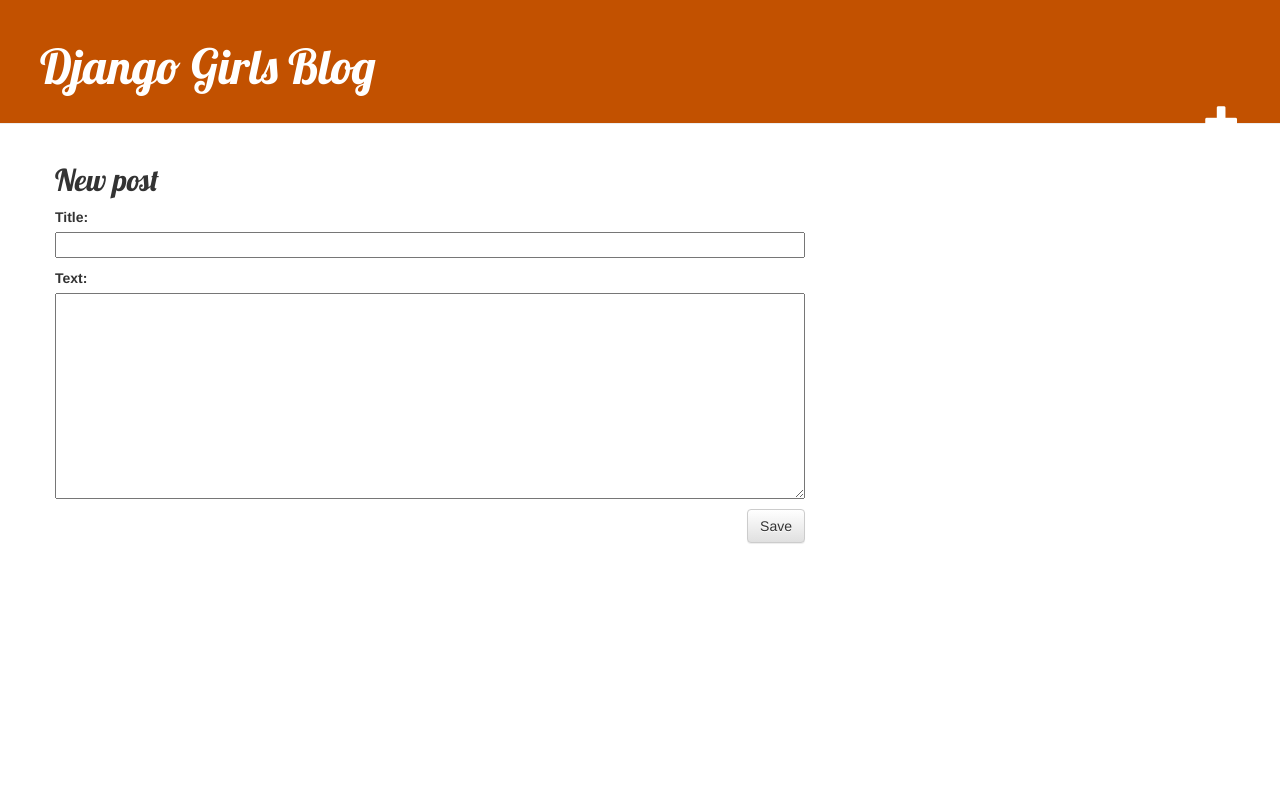
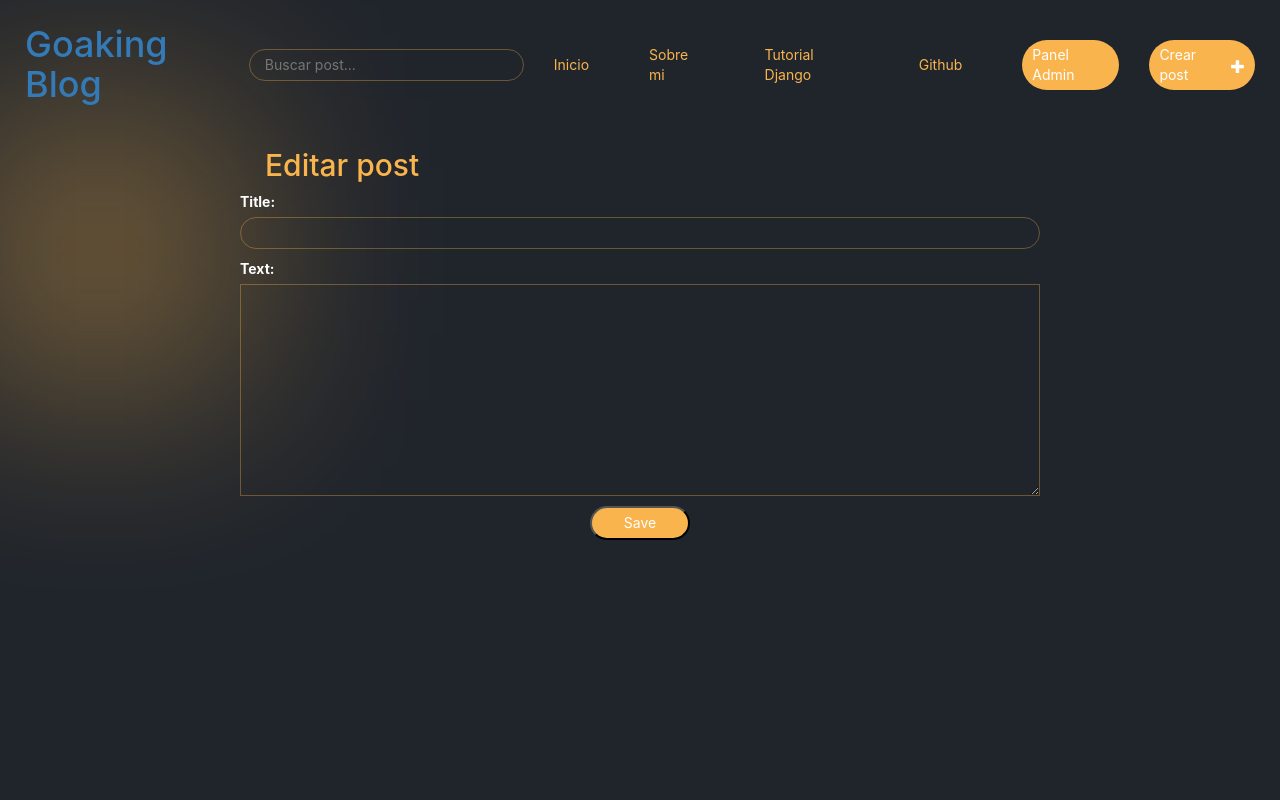
Before and after one commit to GoakingFy/blog-django, a Django app: page /post/new in a window 1280 px wide. Run offline with Django 3.2, Linux system fonts and the light colour scheme; the visitor is signed in with stand-in values (Sample User, id 1); some libraries are stand-ins or nearby versions.

Commit message:
se ha agregado estilos

```diff
--- a/blog/static/css/blog.css
+++ b/blog/static/css/blog.css
@@ -1,50 +1,204 @@
-h1 a, h2 a {
-    color: #FCA205;
-    font-family: 'Lobster';
-}
-.page-header {
-    background-color: #C25100;
-    margin-top: 0;
-    padding: 20px 20px 20px 40px;
+
+*{
+    margin: 0;
+    padding: 0;
+    box-sizing: border-box;
+    font-family: -apple-system,BlinkMacSystemFont,segoe ui,Roboto,Helvetica,Arial,sans-serif,apple color emoji,segoe ui emoji,segoe ui symbol;
 }
 
-.page-header h1, .page-header h1 a, .page-header h1 a:visited, .page-header h1 a:active {
-    color: #ffffff;
-    font-size: 36pt;
+body{
+    background-color: #20252C;
+}
+
+body:before{
+    content: "";
+    background-color: #f9b44d5d;
+    filter: blur(100px);
+    width: 300px;
+    height: 300px;
+    position: absolute;
+    left: -50px;
+    top: 100px;
+    z-index: -1;
+}
+
+nav {
+    background-color: transparent;
+    margin: 0;
+    display: flex;
+    justify-content: space-between;
+    padding: 25px;
+    align-items: center;
+
+
+
+
+}
+
+
+nav ul{
+    display: flex;
+    align-items: center;
+    margin: 0;
+}
+
+ul li{
+    list-style: none;
+    margin: 0px 30px;
     text-decoration: none;
 }
+ul li a{
+    color: #f9b44d;
 
-.content {
-    margin-left: 40px;
 }
 
-h1, h2, h3, h4 {
-    font-family: 'Lobster', cursive;
+a:hover{
+    text-decoration: none;
+    color: #1f7c8e;
 }
 
-.date {
-    color: #828282;
+form{
+    display: flex;
+    align-items: center;
+}
+label{
+    position: relative;
+}
+.gg-search{
+   transform: scale(0.8);
+    color: #f9b44d;
+    position: absolute;
+    right: 15px;
+    top: -2px;
+    cursor: pointer;
+}
+form input{
+
+    background-color: transparent;
+    border: none;
+
+    color: #fff;
+    border: 1px solid #f9b44d57;
+    padding: 5px 40px 5px 15px;
+    border-radius: 50px;
+
 }
 
-.save {
-    float: right;
+
+
+input:focus{
+    outline: none;
 }
 
-.post-form textarea, .post-form input {
-    width: 100%;
+.btn_panel_admin , .new_post{
+    color: #fff;
+    background-color: #f9b44d;
+    padding: 5px 10px ;
+    border-radius: 50px;
+    display: flex;
+    align-items: center;
+    justify-content: space-around;
 }
 
-.top-menu, .top-menu:hover, .top-menu:visited {
-    color: #ffffff;
-    float: right;
-    font-size: 26pt;
-    margin-right: 20px;
+.new_post span{
+    margin-left: 4px;
 }
 
-.post {
-    margin-bottom: 70px;
+h1{
+    margin: 0;
 }
 
-.post h2 a, .post h2 a:visited {
-    color: #000000;
+.container_info_header{
+
+    color: #fff;
+    height: 250px;
+    display: flex;
+    flex-direction: column;
+    justify-content: center;
+    align-items: center;
+
 }
+
+.row{
+    display: flex;
+    flex-direction: column;
+    justify-content: center;
+    align-items: center;
+
+}
+
+.post{
+    margin: 30px 0px;
+    border-bottom:1px solid #ffffff3e ;
+
+}
+
+.post h2 a , h2{
+    color: #f9b44d;
+}
+
+ .post p , .date{
+    color: #fff;
+}
+
+.btn_edit_post{
+    color: #fff;
+    background-color: #f9b44d;
+    padding: 5px 10px ;
+    border-radius: 50px;
+    display: flex;
+    align-items: center;
+    justify-content: space-around;
+    width: 120px;
+    margin: 10px 0px;
+}
+
+.h2_lasts_posts{
+    color: #fff;
+}
+
+.post-form{
+    display: flex;
+    justify-content: center;
+    align-items: center;
+    flex-direction: column;
+}
+
+.post-form p{
+    width: 800px;
+    display: flex;
+
+
+    flex-direction: column;
+
+}
+
+.post-form label{
+    color: #fff;
+}
+
+#id_title{
+    background-color: transparent;
+}
+
+#id_text{
+    background-color: transparent;
+    border: none;
+
+    color: #fff;
+    border: 1px solid #f9b44d57;
+    padding: 5px 40px 5px 15px;
+    width: 800px;
+
+}
+
+.btn_save{
+    color: #fff;
+    background-color: #f9b44d;
+    padding: 5px 10px ;
+    border-radius: 50px;
+    display: flex;
+    align-items: center;
+    justify-content: space-around;
+    width: 100px;
+}
--- a/blog/templates/blog/base.html
+++ b/blog/templates/blog/base.html
@@ -15,18 +15,34 @@
       rel="stylesheet"
       type="text/css"
     />
+    <link
+      href="https://unpkg.com/css.gg@2.0.0/icons/css/search.css"
+      rel="stylesheet"
+    />
     <link rel="stylesheet" href="{% static 'css/blog.css' %}" />
   </head>
   <body>
     <body>
-      <div class="page-header">
-        <h1><a href="/">Django Girls Blog</a></h1>
+      <nav>
+        <h1><a href="/">Goaking Blog</a></h1>
+        <form action="" method="get">
+          <input id="inp_search" type="text" placeholder="Buscar post..." />
+          <label for="inp_search"><i class="gg-search"></i></label>
+        </form>
+
+        <ul>
+          <li><a href="#">Inicio</a></li>
+          <li><a href="#">Sobre mi</a></li>
+          <li><a href="#">Tutorial Django</a></li>
+          <li><a href="#">Github</a></li>
+          <li>
+            <a target="_blank" class="btn_panel_admin" href="{% url 'admin:index' %}">Panel Admin</a>
+          </li>
+        </ul>
         {% if user.is_authenticated %}
-        <a href="{% url 'post_new' %}" class="top-menu"
-          ><span class="glyphicon glyphicon-plus"></span
-        ></a>
+        <a class="new_post" href="{% url 'post_new' %}"> Crear post <span class="glyphicon glyphicon-plus"></span></a>
         {% endif %}
-      </div>
+      </nav>
       <div class="content container">
         <div class="row">
           <div class="col-md-8">{% block content %} {% endblock %}</div>
--- a/blog/templates/blog/post_detail.html
+++ b/blog/templates/blog/post_detail.html
@@ -3,8 +3,8 @@
   {% if post.published_date %}
   <div class="date">{{ post.published_date }}</div>
   {% endif %} {% if user.is_authenticated %}
-  <a class="btn btn-default" href="{% url 'post_edit' pk=post.pk %}"
-    ><span class="glyphicon glyphicon-pencil"></span
+  <a class="btn_edit_post" href="{% url 'post_edit' pk=post.pk %}">
+    Editar Post<span class="glyphicon glyphicon-pencil"></span
   ></a>
   {% endif %}
   <h2>{{ post.title }}</h2>
--- a/blog/templates/blog/post_edit.html
+++ b/blog/templates/blog/post_edit.html
@@ -1,7 +1,7 @@
 {% extends 'blog/base.html' %} {% block content %}
-<h2>New post</h2>
+<h2>Editar post</h2>
 <form method="POST" class="post-form">
   {% csrf_token %} {{ form.as_p }}
-  <button type="submit" class="save btn btn-default">Save</button>
+  <button type="submit" class="btn_save">Save</button>
 </form>
 {% endblock %}
--- a/blog/urls.py
+++ b/blog/urls.py
@@ -1,10 +1,12 @@
 from django.urls import path
 from . import views
+from django.contrib import admin
 
 
 urlpatterns = [
     path('', views.post_list, name='post_list'),
     path('post/<int:pk>/', views.post_detail, name='post_detail'),
     path('post/new', views.post_new, name='post_new'),
-     path('post/<int:pk>/edit/', views.post_edit, name='post_edit'),
+    path('post/<int:pk>/edit/', views.post_edit, name='post_edit'),
+
 ]
--- a/blog/views.py
+++ b/blog/views.py
@@ -4,6 +4,8 @@ from .models import Post
 from django.shortcuts import render, get_object_or_404
 from .forms import PostForm
 from django.shortcuts import redirect
+
+
 
 def post_list(request):
     posts = Post.objects.filter(published_date__lte=timezone.now()).order_by('published_date')
```
Also changed, not shown: blog/templates/blog/post_list.html (+7 -0 lines).
